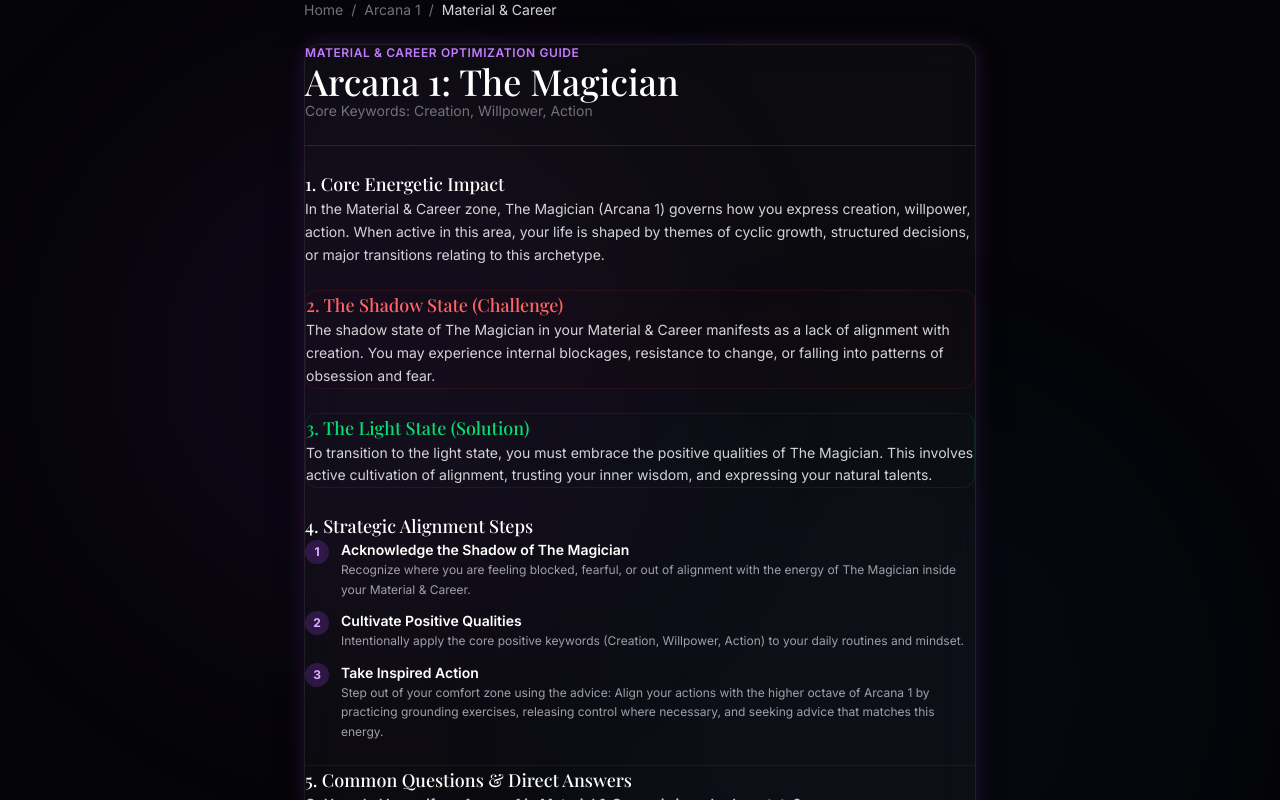
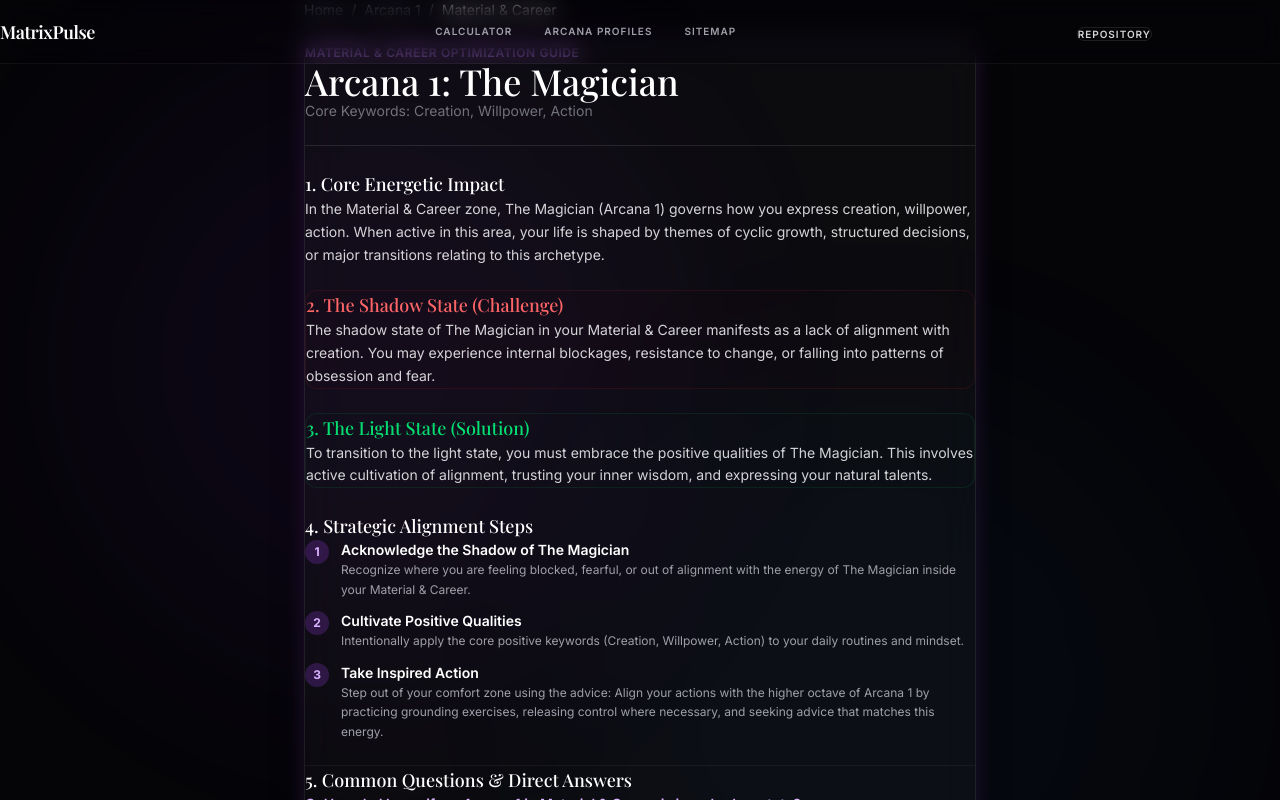
Before and after one commit to sarwech-odho/MatrixPulse, a Next.js app: page /meaning/1/material in a window 1280 px wide. Shown: the top 800 px of the page. Built offline with nearby package versions, Linux system fonts and the light colour scheme.

Commit message:
design: complete final UI Polish Pass with fixed Navbar, list offsets, and row highlights

```diff
--- a/app/layout.tsx
+++ b/app/layout.tsx
@@ -1,4 +1,5 @@
 import { Playfair_Display, Inter } from "next/font/google";
+import Navbar from "@/components/Navbar";
 import "./globals.css";
 
 const playfair = Playfair_Display({
@@ -28,7 +29,10 @@ export default function RootLayout({
       lang="en"
       className={`${playfair.variable} ${inter.variable} h-full antialiased`}
     >
-      <body className="min-h-full flex flex-col bg-[#050508]">{children}</body>
+      <body className="min-h-full flex flex-col bg-[#050508]">
+        <Navbar />
+        {children}
+      </body>
     </html>
   );
 }
--- a/components/Hero.tsx
+++ b/components/Hero.tsx
@@ -91,7 +91,7 @@ export default function Hero() {
   };
 
   return (
-    <div className="relative min-h-screen w-full flex flex-col items-center justify-center bg-[#050508] overflow-hidden px-6 py-12 md:py-24">
+    <div className="relative min-h-screen w-full flex flex-col items-center justify-center bg-[#050508] overflow-hidden px-6 pt-24 pb-12 lg:pt-32 lg:pb-24">
       {/*
         Slow-Moving hardware-accelerated aurora background circles.
         Adjusted to blur-[100px] and 0.15 opacity for an ethereal, premium feel.
@@ -271,61 +271,61 @@ export default function Hero() {
                         {/* Left Node */}
                         <Link
                           href={`/meaning/${nodes.left}/soul`}
-                          className="group flex items-center justify-between p-3 rounded-xl border border-white/5 bg-white/[0.01] hover:bg-white/[0.03] transition-colors"
+                          className="group flex items-center justify-between p-3 rounded-xl border border-white/5 bg-white/[0.01] hover:bg-white/5 hover:border-white/10 transition-all duration-300"
                         >
                           <div className="flex flex-col">
                             <span className="text-[10px] text-zinc-500 uppercase tracking-wider font-semibold">Soul / Inner</span>
                             <span className="text-white font-serif font-medium text-sm">Arcana {nodes.left}</span>
                           </div>
-                          <span className="text-[10px] text-purple-400 font-semibold opacity-0 group-hover:opacity-100 transition-opacity">Read Analysis &rarr;</span>
+                          <span className="text-[10px] text-purple-400 font-semibold opacity-0 group-hover:opacity-100 translate-x-2 group-hover:translate-x-0 transition-all duration-300">Explore Channel &rarr;</span>
                         </Link>
 
                         {/* Top Node */}
                         <Link
                           href={`/meaning/${nodes.top}/spiritual`}
-                          className="group flex items-center justify-between p-3 rounded-xl border border-white/5 bg-white/[0.01] hover:bg-white/[0.03] transition-colors"
+                          className="group flex items-center justify-between p-3 rounded-xl border border-white/5 bg-white/[0.01] hover:bg-white/5 hover:border-white/10 transition-all duration-300"
                         >
                           <div className="flex flex-col">
                             <span className="text-[10px] text-zinc-500 uppercase tracking-wider font-semibold">Spiritual / Divine</span>
                             <span className="text-white font-serif font-medium text-sm">Arcana {nodes.top}</span>
                           </div>
-                          <span className="text-[10px] text-purple-400 font-semibold opacity-0 group-hover:opacity-100 transition-opacity">Read Analysis &rarr;</span>
+                          <span className="text-[10px] text-purple-400 font-semibold opacity-0 group-hover:opacity-100 translate-x-2 group-hover:translate-x-0 transition-all duration-300">Explore Channel &rarr;</span>
                         </Link>
 
                         {/* Right Node */}
                         <Link
                           href={`/meaning/${nodes.right}/material`}
-                          className="group flex items-center justify-between p-3 rounded-xl border border-white/5 bg-white/[0.01] hover:bg-white/[0.03] transition-colors"
+                          className="group flex items-center justify-between p-3 rounded-xl border border-white/5 bg-white/[0.01] hover:bg-white/5 hover:border-white/10 transition-all duration-300"
                         >
                           <div className="flex flex-col">
                             <span className="text-[10px] text-zinc-500 uppercase tracking-wider font-semibold">Material / Money</span>
                             <span className="text-white font-serif font-medium text-sm">Arcana {nodes.right}</span>
                           </div>
-                          <span className="text-[10px] text-purple-400 font-semibold opacity-0 group-hover:opacity-100 transition-opacity">Read Analysis &rarr;</span>
+                          <span className="text-[10px] text-purple-400 font-semibold opacity-0 group-hover:opacity-100 translate-x-2 group-hover:translate-x-0 transition-all duration-300">Explore Channel &rarr;</span>
                         </Link>
 
                         {/* Bottom Node */}
                         <Link
                           href={`/meaning/${nodes.bottom}/karma`}
-                          className="group flex items-center justify-between p-3 rounded-xl border border-white/5 bg-white/[0.01] hover:bg-white/[0.03] transition-colors"
+                          className="group flex items-center justify-between p-3 rounded-xl border border-white/5 bg-white/[0.01] hover:bg-white/5 hover:border-white/10 transition-all duration-300"
                         >
                           <div className="flex flex-col">
                             <span className="text-[10px] text-zinc-500 uppercase tracking-wider font-semibold">Karma / Lessons</span>
                             <span className="text-white font-serif font-medium text-sm">Arcana {nodes.bottom}</span>
                           </div>
-                          <span className="text-[10px] text-purple-400 font-semibold opacity-0 group-hover:opacity-100 transition-opacity">Read Analysis &rarr;</span>
+                          <span className="text-[10px] text-purple-400 font-semibold opacity-0 group-hover:opacity-100 translate-x-2 group-hover:translate-x-0 transition-all duration-300">Explore Channel &rarr;</span>
                         </Link>
 
                         {/* Center Node */}
                         <Link
                           href={`/meaning/${nodes.center}/comfort`}
-                          className="group flex items-center justify-between p-3 rounded-xl border border-purple-500/10 bg-purple-500/[0.02] hover:bg-purple-500/[0.04] transition-colors"
+                          className="group flex items-center justify-between p-3 rounded-xl border border-purple-500/10 bg-purple-500/[0.02] hover:bg-white/5 hover:border-purple-500/20 transition-all duration-300"
                         >
                           <div className="flex flex-col">
                             <span className="text-[10px] text-purple-400 uppercase tracking-wider font-semibold">Comfort Zone (Core)</span>
                             <span className="text-purple-300 font-serif font-medium text-sm">Arcana {nodes.center}</span>
                           </div>
-                          <span className="text-[10px] text-purple-400 font-semibold opacity-0 group-hover:opacity-100 transition-opacity">Read Analysis &rarr;</span>
+                          <span className="text-[10px] text-purple-400 font-semibold opacity-0 group-hover:opacity-100 translate-x-2 group-hover:translate-x-0 transition-all duration-300">Explore Channel &rarr;</span>
                         </Link>
                       </div>
 
--- /dev/null
+++ b/components/Navbar.tsx
@@ -0,0 +1,40 @@
+import React from 'react';
+import Link from 'next/link';
+
+export default function Navbar() {
+  return (
+    <header className="fixed top-0 left-0 right-0 z-50 h-16 border-b border-white/5 bg-black/10 backdrop-blur-[12px]">
+      <div className="flex items-center justify-between px-6 md:px-12 max-w-6xl mx-auto h-full w-full">
+        {/* Left Side: Logo */}
+        <Link href="/" className="font-serif text-lg font-semibold tracking-tight text-white hover:text-purple-300 transition-colors">
+          MatrixPulse
+        </Link>
+
+        {/* Center: Navigation Links */}
+        <nav className="hidden md:flex items-center gap-8">
+          <Link href="/" className="text-[10px] uppercase tracking-widest text-zinc-400 hover:text-white font-semibold transition-colors">
+            Calculator
+          </Link>
+          <Link href="/meaning/15" className="text-[10px] uppercase tracking-widest text-zinc-400 hover:text-white font-semibold transition-colors">
+            Arcana Profiles
+          </Link>
+          <Link href="/sitemap.xml" className="text-[10px] uppercase tracking-widest text-zinc-400 hover:text-white font-semibold transition-colors" target="_blank">
+            Sitemap
+          </Link>
+        </nav>
+
+        {/* Right Side: GitHub repository button */}
+        <div>
+          <a
+            href="https://github.com/sarwech-odho/MatrixPulse"
+            target="_blank"
+            rel="noopener noreferrer"
+            className="px-4 py-2 border border-white/10 hover:border-purple-500/30 rounded-full text-[10px] uppercase tracking-widest font-semibold text-zinc-300 hover:text-white hover:bg-purple-500/10 transition-all duration-300"
+          >
+            Repository
+          </a>
+        </div>
+      </div>
+    </header>
+  );
+}
```
